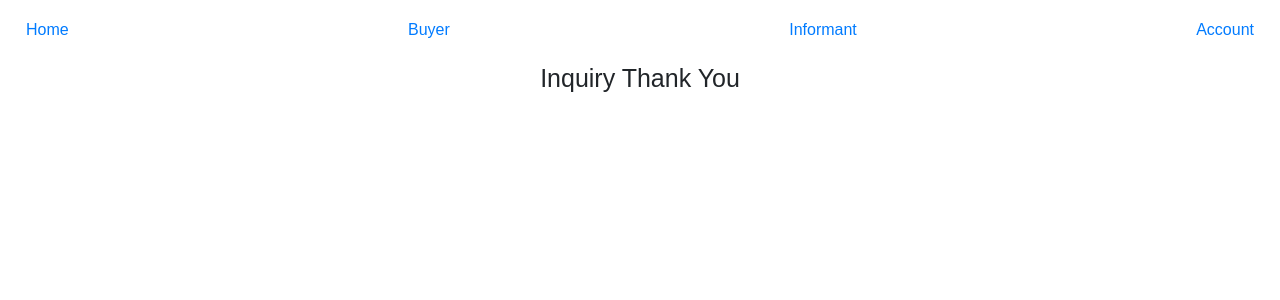
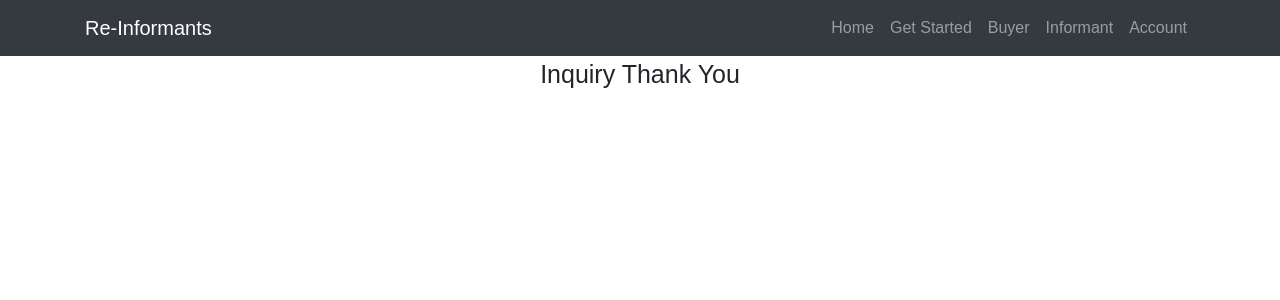
Before and after one commit to the-informants/re-informants, a React (Create React App) app in the folder frontend/: page /ThankYou in a window 1280 px wide. Shown: the top 300 px of the page. Built offline with nearby package versions, Linux system fonts and the light colour scheme.

Commit message:
created responsive navbar

```diff
--- a/frontend/src/App.css
+++ b/frontend/src/App.css
@@ -44,13 +44,7 @@ body {
   width: 100%
 }
 
-.nav {
-  display: flex;
-  align-items: Left;
-  justify-content: space-between;
-  padding: 10px;
-  text-align: left;
-  float: left;
-}
+
+
 
 /* Above were added by Keller on 6/6/18 */
--- a/frontend/src/components/Shared/Nav.js
+++ b/frontend/src/components/Shared/Nav.js
@@ -1,30 +1,52 @@
-import React from 'react'
+import React, { Component } from 'react';
 import { Link } from 'react-router-dom';
-import '../../App.css';
 
-
-export default function Nav() {
-    return (
-        <div className="navbar navbar-light">
-            <Link to="/" className="nav navbar-nav">
-                <div className="nav-item" > Home </div>
-            </Link>
-            {/* <Link to="/GetStarted"className="nav navbar-nav">
-                <div className="nav-item" > Get Started</div>
-            </Link> */}
-            <Link to="/Buyer"className="nav navbar-nav">
-                <div className="nav-item" > Buyer</div>
-            </Link>
-            <Link to="/Informant"className="nav navbar-nav">
-                <div className="nav-item" > Informant </div>
-            </Link>
-            <Link to="/Account"className="nav navbar-nav">
-                <div className="nav-item" > Account </div>
-            </Link>
-
-            {/* On 6/6/18, Keller left this code in as a placeholder to enable when we have auth0 working.
-            <a className="nav navbar-nav" href={process.env.REACT_APP_LOGIN}>
-                <button className="nav-item" > Sign In </button></a> */}
-        </div>
-    )
-}
+class Nav extends Component {
+    constructor(props) {
+    super(props);
+        this.toggleNavbar = this.toggleNavbar.bind(this);
+        this.state = {
+            collapsed: true,
+        };
+    }
+    toggleNavbar() {
+        this.setState({
+            collapsed: !this.state.collapsed,
+            });
+        }
+    render() {
+        const collapsed = this.state.collapsed;
+        const classOne = collapsed ? 'collapse navbar-collapse' : 'collapse navbar-collapse show';
+        const classTwo = collapsed ? 'navbar-toggler navbar-toggler-right collapsed' : 'navbar-toggler navbar-toggler-right';
+        return (
+            <nav className="navbar navbar-expand-lg navbar-dark bg-dark transparent-nav">
+                <div className="container">
+                    <a className="navbar-brand" href="/">Re-Informants</a>
+                    <button onClick={this.toggleNavbar} className={`${classTwo}`} type="button" data-toggle="collapse" data-target="#navbarResponsive" aria-controls="navbarResponsive" aria-expanded="false" aria-label="Toggle navigation">
+                    <span className="navbar-toggler-icon" />
+                    </button>
+                    <div className={`${classOne}`} id="navbarResponsive">
+                        <ul className="navbar-nav ml-auto">
+                            <li className="nav-item">
+                                <Link className="nav-link" to="/">Home</Link>
+                            </li>
+                            <li className="nav-item">
+                                <Link className="nav-link" to="/Get Started">Get Started</Link>
+                            </li>
+                            <li className="nav-item">
+                                <Link className="nav-link" to="/Buyer">Buyer</Link>
+                            </li>
+                            <li className="nav-item">
+                                <Link className="nav-link" to="/Informant">Informant</Link>
+                            </li>
+                            <li className="nav-item">
+                                <Link className="nav-link" to="/Account">Account</Link>
+                            </li>
+                        </ul>
+                    </div>
+                </div>
+            </nav>
+            );
+    }
+ }
+export default Nav;
```
